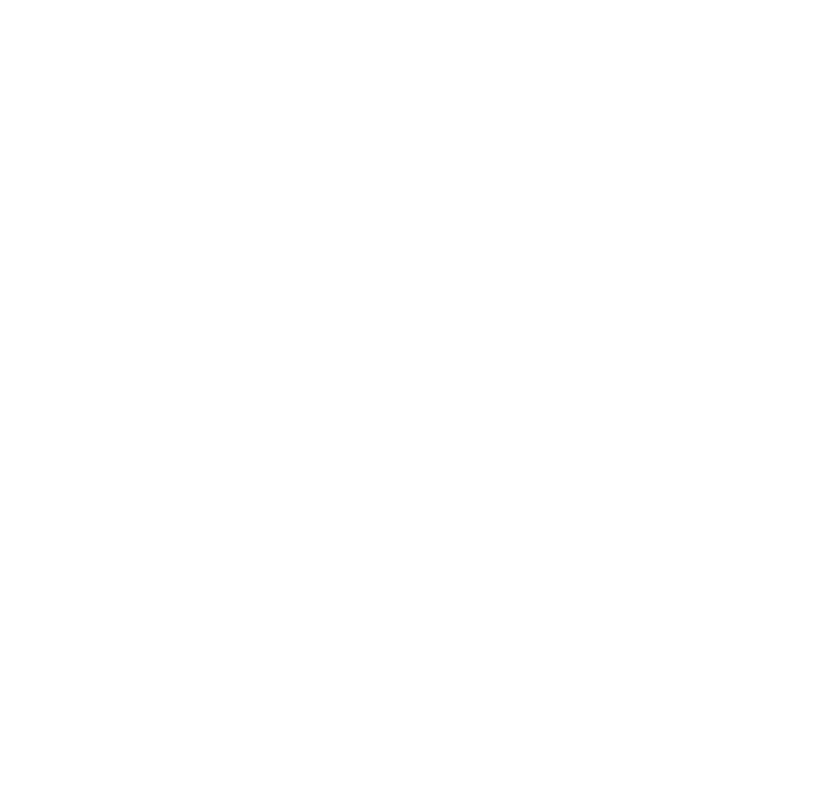
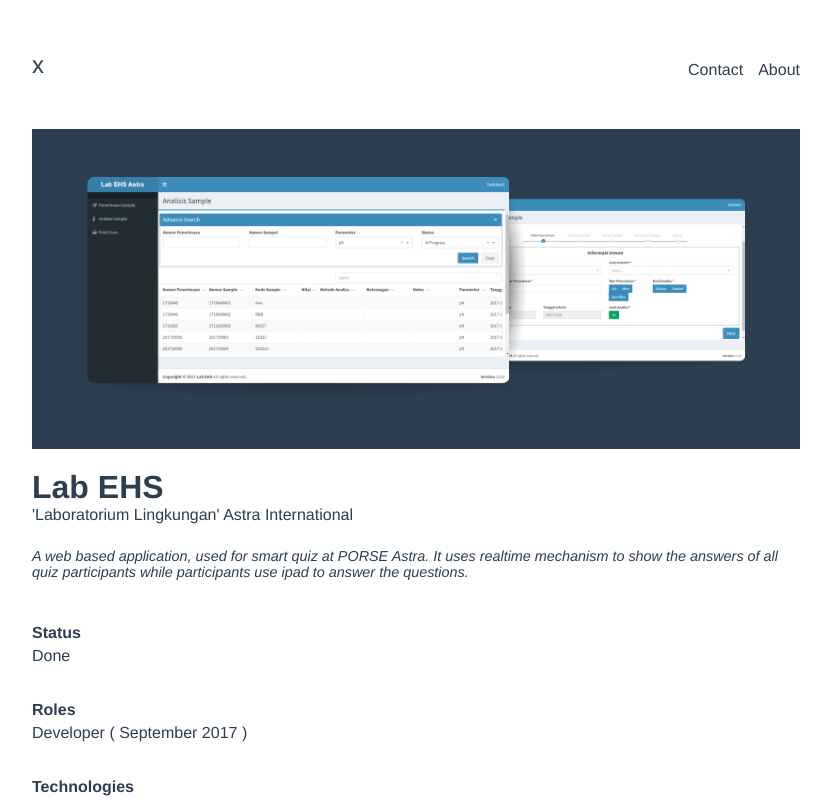
Before and after one commit to akhzan/profile, a Vue app: page /#/portfolios/ehs in a window 1280 px wide. Shown: the part 149-949 px from the top of the page, without its empty margins (224-1055 px from the left). Before the commit the page ends 800 px from the top, so only its background shows below. Built offline with nearby package versions, Linux system fonts and the light colour scheme.

Commit message:
add portfolio page

```diff
--- a/src/App.vue
+++ b/src/App.vue
@@ -1,17 +1,22 @@
 <template>
   <div id="app">
     <router-view/>
+    <div class="container">
+      <div class="footer">
+        <div class="copyright">&copy; 2017. Design and code by Syafrizal Akhzan</div>
+      </div>
+    </div>
   </div>
 </template>
 
 <script>
 export default {
-  name: 'app'
-}
+  name: "app"
+};
 </script>
 
 <style lang="scss">
-@import './main.scss';
+@import "./main.scss";
 body {
   margin: 0;
   padding: 0;
@@ -22,7 +27,7 @@
   color: #1a1a1a;
 }
 #app {
-  font-family: 'Avenir', Helvetica, Arial, sans-serif;
+  font-family: "Avenir", Helvetica, Arial, sans-serif;
   -webkit-font-smoothing: antialiased;
   -moz-osx-font-smoothing: grayscale;
   color: #2c3e50;
@@ -32,7 +37,40 @@
 .container {
   padding: 0 5%;
   @include respond-to(large) {
-		padding: 0 20%;
-	}
+    padding: 0 20%;
+  }
+}
+.header {
+  display: flex;
+  justify-content: space-between;
+  align-items: flex-end;
+}
+.nav {
+  a {
+    margin-left: 15px;
+    text-decoration: none;
+    cursor: pointer;
+    color: $primary-color;
+
+    &:hover {
+      background-color: $primary-color;
+      color: white;
+      padding: 5px;
+    }
+  }
+}
+.block {
+  margin-bottom: 2rem;
+}
+.footer {
+  display: flex;
+  justify-content: center;
+  margin-top: 70px;
+  border-top: 1px solid $primary-color;
+}
+
+.copyright {
+  padding: 20px 0;
+  font-size: 0.75em;
 }
 </style>
--- a/src/components/home/Home.vue
+++ b/src/components/home/Home.vue
@@ -3,8 +3,8 @@
         <div class="header">
             <div class="logo">Syafrizal Akhzan</div>
             <div class="nav">
-                <a href="/">Contact</a>
-                <a href="/">About</a>
+                <router-link to="/">Contact</router-link>
+                <router-link to="/">About</router-link>
             </div>
         </div>
         <div class="mid-content">
@@ -12,35 +12,38 @@
         </div>
         <div class="portfolios">
             <div class="split-portfolios">
-                <a href="/" class="portfolios-item" v-on:mouseover="project0=true" v-on:mouseleave="project0=false">
+                <router-link to="/portfolios/sam" class="portfolios-item">
+                    <div v-on:mouseover="project0=true" v-on:mouseleave="project0=false">
                         <div class="portfolio-img-container tall">
                             <img key="img" v-show="!project0" class="img-small" src="./../../assets/sam.png" alt="x" />
                             <div key="title" v-show="project0" class="portfolio-img-container-fill">
                                 SAM
                             </div>
                         </div>
-                </a>
-                <a href="/" class="portfolios-item" v-on:mouseover="project1=true" v-on:mouseleave="project1=false">
+                    </div>
+                </router-link>
+                <router-link to="/portfolios/porse" class="portfolios-item">
+                    <div href="/" v-on:mouseover="project1=true" v-on:mouseleave="project1=false">
                         <div class="portfolio-img-container short">
                             <img v-show="!project1" class="img-small-width" src="./../../assets/quiz.png" alt="x" />
                             <div v-show="project1" class="portfolio-img-container-fill">
                                 PORSE QUIZ
                             </div>
                         </div>
-                </a>
+                    </div>
+                </router-link>
             </div>
             <div class="split-portfolios">
-                <a href="/" class="portfolios-item" v-on:mouseover="project2=true" v-on:mouseleave="project2=false">
+                <router-link to="/portfolios/ehs" class="portfolios-item">
+                    <div v-on:mouseover="project2=true" v-on:mouseleave="project2=false">
                         <div class="portfolio-img-container short">
                             <img v-show="!project2" class="img-small" src="./../../assets/ehs.png" alt="x" />
                             <div v-show="project2" class="portfolio-img-container-fill">
                                 LAB EHS
                             </div>
                         </div>
-                </a>
                     </div>
-            <div class="more-portfolios">
-                <button>More portfolios</button>
+                </router-link>
             </div>
             <div class="experience">
                 <div class="experience-title">job experiences</div>
@@ -112,116 +115,120 @@
                 </div>
             </div>
         </div>
-        <div class="footer">
-            <div class="copyright">&copy; 2017. Design and code by Syafrizal Akhzan</div>
-        </div>
     </div>
 </template>
 
 <script>
 export default {
-    name: 'Home',
+  name: "Home",
   data() {
     return {
       project0: false,
       project1: false,
       project2: false,
       skills: {
-                fronts: [{
-                        description: 'Angular JS',
+        fronts: [
+          {
+            description: "Angular JS",
             score: 4
-                    }, {
-                        description: 'React JS',
+          },
+          {
+            description: "React JS",
             score: 3
-                    }, {
-                        description: 'Vue.js',
+          },
+          {
+            description: "Vue.js",
             score: 3
-                    }, {
-                        description: 'Angular 4',
+          },
+          {
+            description: "Angular 4",
             score: 2
-                    }, {
-                        description: 'jQuery',
+          },
+          {
+            description: "jQuery",
             score: 3
-                    }, {
-                        description: 'Polymer',
+          },
+          {
+            description: "Polymer",
             score: 2
-                    }, {
-                        description: 'ES6',
+          },
+          {
+            description: "ES6",
             score: 4
-                    }, {
-                        description: 'NPM',
+          },
+          {
+            description: "NPM",
             score: 4
-                    }, {
-                        description: 'Gulp',
+          },
+          {
+            description: "Gulp",
             score: 4
-                    }, {
-                        description: 'Webpack',
+          },
+          {
+            description: "Webpack",
             score: 4
-                    }, {
-                        description: 'SCSS',
+          },
+          {
+            description: "SCSS",
             score: 5
-                    }, {
-                        description: 'Responsive Design with CSS3',
+          },
+          {
+            description: "Responsive Design with CSS3",
             score: 4
-                    }, {
-                        description: 'Bootstrap',
+          },
+          {
+            description: "Bootstrap",
             score: 2
-                    }, {
-                        description: 'RxJS',
+          },
+          {
+            description: "RxJS",
             score: 1
-                    }],
-                backs: [{
-                        description: 'C#, ASP .Net, .Net Web API',
+          }
+        ],
+        backs: [
+          {
+            description: "C#, ASP .Net, .Net Web API",
             score: 5
-                    }, {
-                        description: 'Node JS + Express JS',
+          },
+          {
+            description: "Node JS + Express JS",
             score: 2
-                    }, {
-                        description: 'Microsoft SQL Server',
+          },
+          {
+            description: "Microsoft SQL Server",
             score: 5
-                    }, {
-                        description: 'Mongo DB',
+          },
+          {
+            description: "Mongo DB",
             score: 2
-                    }],
-                others: [{
-                        description: 'GIT',
+          }
+        ],
+        others: [
+          {
+            description: "GIT",
             score: 4
-                    }, {
-                        description: 'Team Foundation Server',
+          },
+          {
+            description: "Team Foundation Server",
             score: 4
-                    }, {
-                        description: 'Jenkins (CI)',
+          },
+          {
+            description: "Jenkins (CI)",
             score: 2
-                    }, {
-                        description: 'Design Tools',
+          },
+          {
+            description: "Design Tools",
             score: 3
-                    }]
           }
+        ]
       }
+    };
   }
-}
+};
 </script>
 
 <style lang="scss">
-@import './../../main.scss';
-.header {
-    display: flex;
-    justify-content: space-between;
-    align-items: flex-end;
-}
-.nav {
-    a {
-        margin-left: 15px;
-        text-decoration: none;
-        cursor: pointer;
-
-        &:hover {
-            background-color: $primary-color;
-            color: white;
-            padding: 5px;
-        }
-    }
-}
+@import "./../../main.scss";
 .logo {
   font-weight: 600;
   font-size: 1.5rem;
@@ -298,17 +305,6 @@
   }
 }
 
-.footer {
-    display: flex;
-    justify-content: center;
-    margin-top: 70px;
-    border-top: 1px solid $primary-color;
-}
-
-.copyright {
-    padding: 20px 0;
-    font-size: 0.75em;
-}
 .skills {
   margin-top: 100px;
   background-color: $primary-color;
@@ -329,7 +325,7 @@
   &.small {
     height: calc(100%/2 - 10px) !important;
   }
-    &.top{
+  &.top {
     margin-bottom: 20px;
   }
 }
--- a/src/components/portfolio/Portfolio.vue
+++ b/src/components/portfolio/Portfolio.vue
@@ -1,13 +1,125 @@
 <template>
-
+  <div class="container">
+    <div class="header">
+        <router-link class="x-button" to="/">x</router-link>
+        <div class="nav">
+            <router-link to="/">Contact</router-link>
+            <router-link to="/">About</router-link>
+        </div>
+    </div>
+    <div class="pf-content">
+        <div class="pf-img-bg">
+            <img v-if="selectedPortfolio.code == 'sam'" src="./../../assets/sam.png" alt="x" />
+            <img v-if="selectedPortfolio.code == 'porse'" src="./../../assets/quiz.png" alt="x" />
+            <img v-if="selectedPortfolio.code == 'ehs'" src="./../../assets/ehs.png" alt="x" />
+        </div>
+        <div class="pf-title">{{selectedPortfolio.title}}</div>
+        <div class="pf-acronym">{{selectedPortfolio.acronym}}</div>
+        <p class="block pf-desc"><i>{{selectedPortfolio.desc}}</i></p>
+        <div class="pf-add">
+            <div class="block">
+                <div class="pf-add-title">Status</div>
+                <div class="pf-add-items">
+                    <div>{{selectedPortfolio.status}}</div>
+                </div>
+            </div>
+            <div class="block">
+                <div class="pf-add-title">Roles</div>
+                <div class="pf-add-items">
+                    <div v-for="item in selectedPortfolio.roles" :key="item">{{item}}</div>
+                </div>
+            </div>
+            <div class="block">
+                <div class="pf-add-title">Technologies</div>
+                <div class="pf-add-items">
+                    <div v-for="item in selectedPortfolio.technologies" :key="item">{{item}}</div>
+                </div>
+            </div>
+        </div>
+    </div>
+  </div>
 </template>
 
 <script>
 export default {
-  name: 'Portfolio',
-}
+  name: "Portfolio",
+  data() {
+      return {
+          selectedPortfolio: {},
+          portfolios: [{
+              code: 'sam',
+              title: 'SAM Advance',
+              acronym: 'Sales Activity Management',
+              desc: 'A progressive web app - mobile web based application, used for automative sales transaction by Toyota Sales Operation (Auto2000) accross Indonesia.',
+              status: 'Done, additional features in development',
+              roles: ['Frontend Developer ( July 2017 - present )', 'Fullstack Developer ( August 2016 - June 2017 )'],
+              technologies: ['C# .Net Web API, Oauth 2.0, Microsoft SQL Server', 'Angular JS, Progressive Web App']
+          },{
+              code: 'porse',
+              title: 'PORSE Quiz Astra',
+              acronym: 'Astra - Pekan Olahraga dan Seni - Smart Quiz',
+              desc: 'A web based application, used for smart quiz at PORSE Astra. It uses realtime mechanism to show the answers of all quiz participants while participants use ipad to answer the questions.',
+              status: 'Done',
+              roles: ['Developer ( September 2017 )'],
+              technologies: ['Vanilla JS, jQuery, Socket.io, Express JS, Mongoose, Mongo DB']
+          },{
+              code: 'ehs',
+              title: 'Lab EHS',
+              acronym: '\'Laboratorium Lingkungan\' Astra International',
+              desc: 'A web based application, used for smart quiz at PORSE Astra. It uses realtime mechanism to show the answers of all quiz participants while participants use ipad to answer the questions.',
+              status: 'Done',
+              roles: ['Developer ( September 2017 )'],
+              technologies: ['Vanilla JS, jQuery, Socket.io, Express JS, Mongoose, Mongo DB']
+          }]
+      }
+  },
+  created() {
+      this.selectedPortfolio = this.portfolios.find(x => x.code == this.$route.params.code)
+      window.scrollTo(0, 0);
+  }
+};
 </script>
 
-<style>
+<style lang="scss">
+@import "./../../main.scss";
+.x-button {
+  font-size: 1.5rem;
+  text-decoration: none;
+  color: $primary-color;
+}
+.pf-content {
+    margin-top: 50px;
+    width: 100%;
+}
+.pf-title {
+    font-size: 2rem;
+    font-weight: bolder;
+    margin-top: 20px;
+}
+.pf-acronym {
+    margin-bottom: 10px;
+}
+.pf-desc {
+    font-size: 0.9rem;
+    line-height: 1rem;
+    padding: 10px 0;
+}
+.pf-img-bg {
+    width: 100%;
+    height: 40vh;
+    background-color: $primary-color;
+    display: flex;
+    justify-content: center;
+    align-items: center;
 
+    img {
+        height: 70%;
+    }
+}
+.pf-add {
+    line-height: 1.4rem;
+}
+.pf-add-title {
+    font-weight: bold;
+}
 </style>
```
Also changed, not shown: src/router/index.js (+5 -2 lines). Lines whose indentation alone changed are shown as unchanged.
